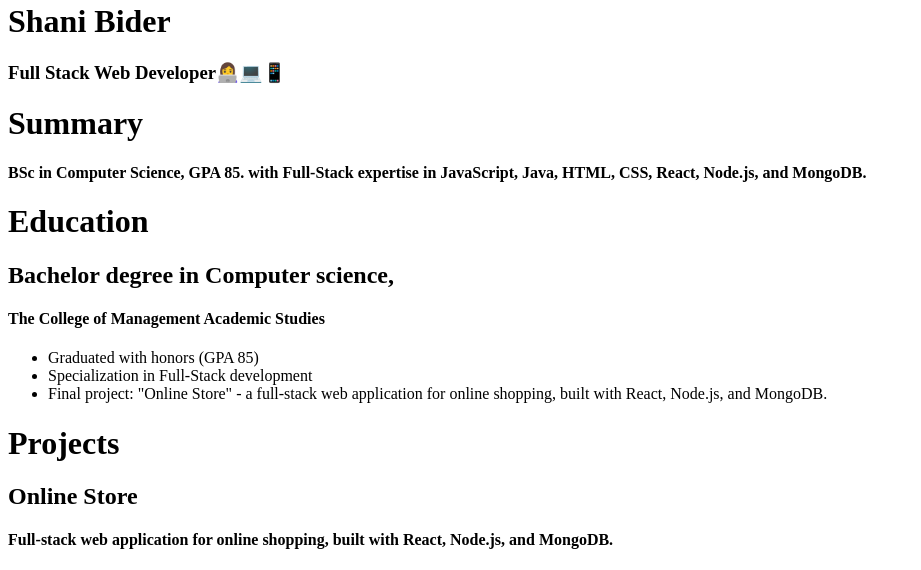
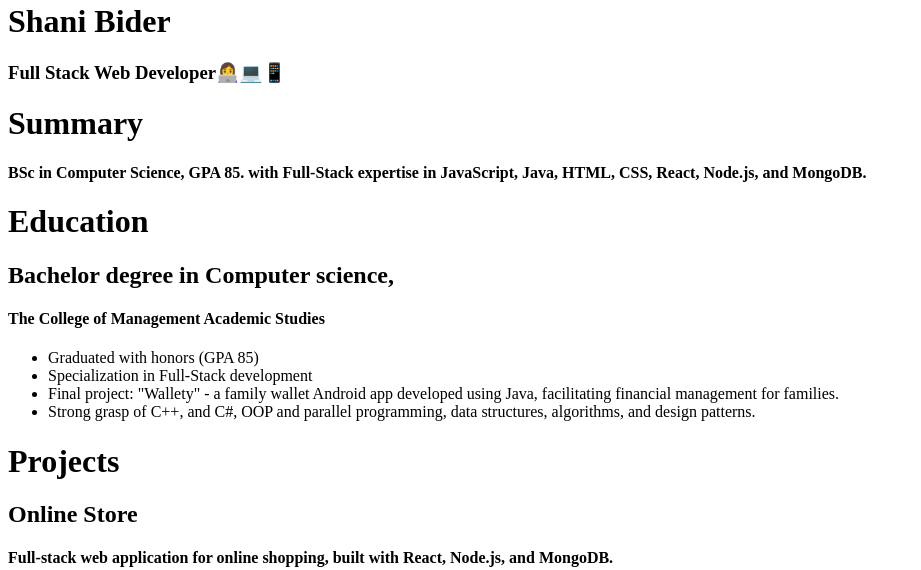
Before and after one commit to shanibider/Online-resume, a plain HTML site: page index.html in a window 1280 px wide. Shown: the part 230-800 px from the top of the page, without its empty margins (0-921 px from the left). Drawn offline with Linux system fonts and the light colour scheme.

Commit message:
error correction

```diff
--- a/index.html
+++ b/index.html
@@ -22,7 +22,8 @@
         <ul>
             <li>Graduated with honors (GPA 85)</li>
             <li>Specialization in Full-Stack development</li>
-            <li>Final project: "Online Store" - a full-stack web application for online shopping, built with React, Node.js, and MongoDB.</li>
+            <li>Final project: "Wallety" - a family wallet Android app developed using Java, facilitating financial management for families. </li>
+            <li>Strong grasp of C++, and C#, OOP and parallel programming, data structures, algorithms, and design patterns.</li>
         </ul>
     </p>
 
@@ -47,10 +48,8 @@
         <ul>
             <li>Managed the accounting of the company's clients.</li>
             <li>Managed the company's financial reports.</li>
-            <li>Managed the company's financial reports.</li>
         </ul>
     </p>
-
 
 
     <h1>Technical Skills</h1>
@@ -95,5 +94,6 @@
     </h4>
 
 
+
 </body>
 </html>
```
